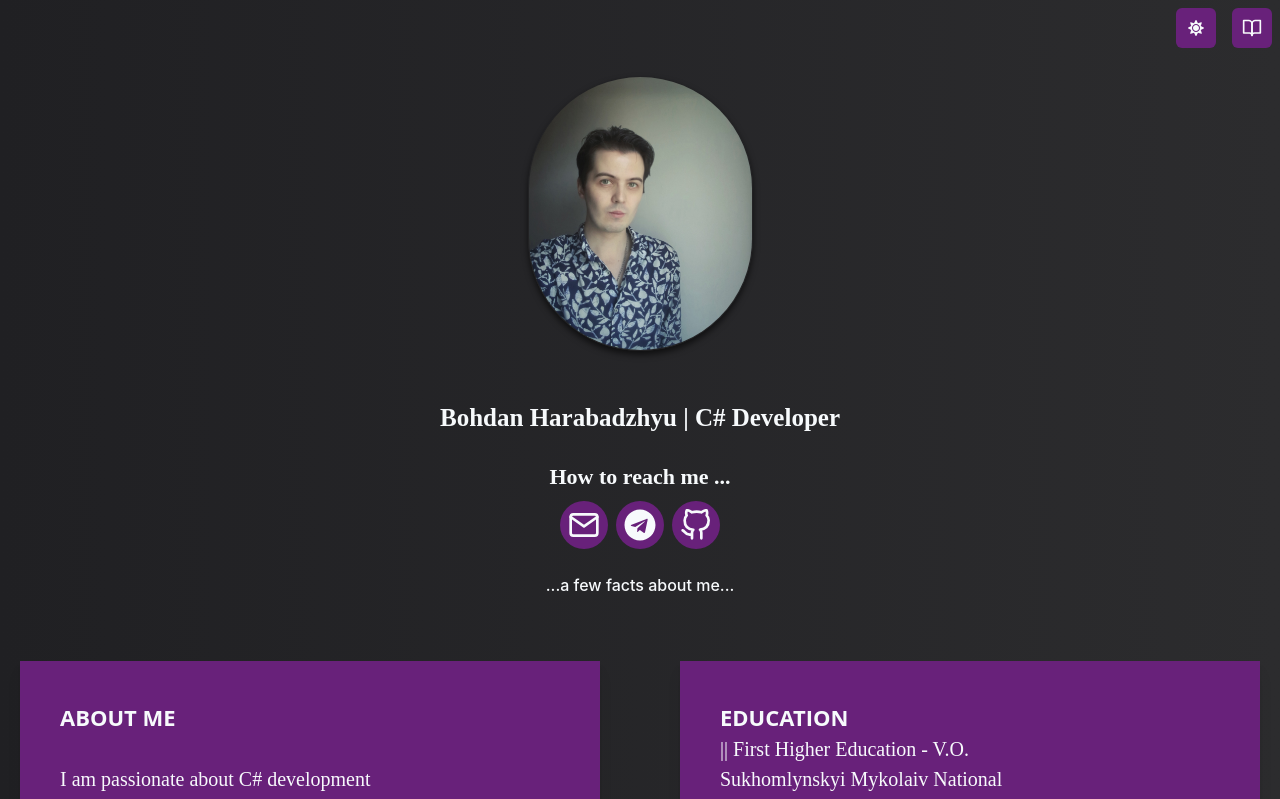
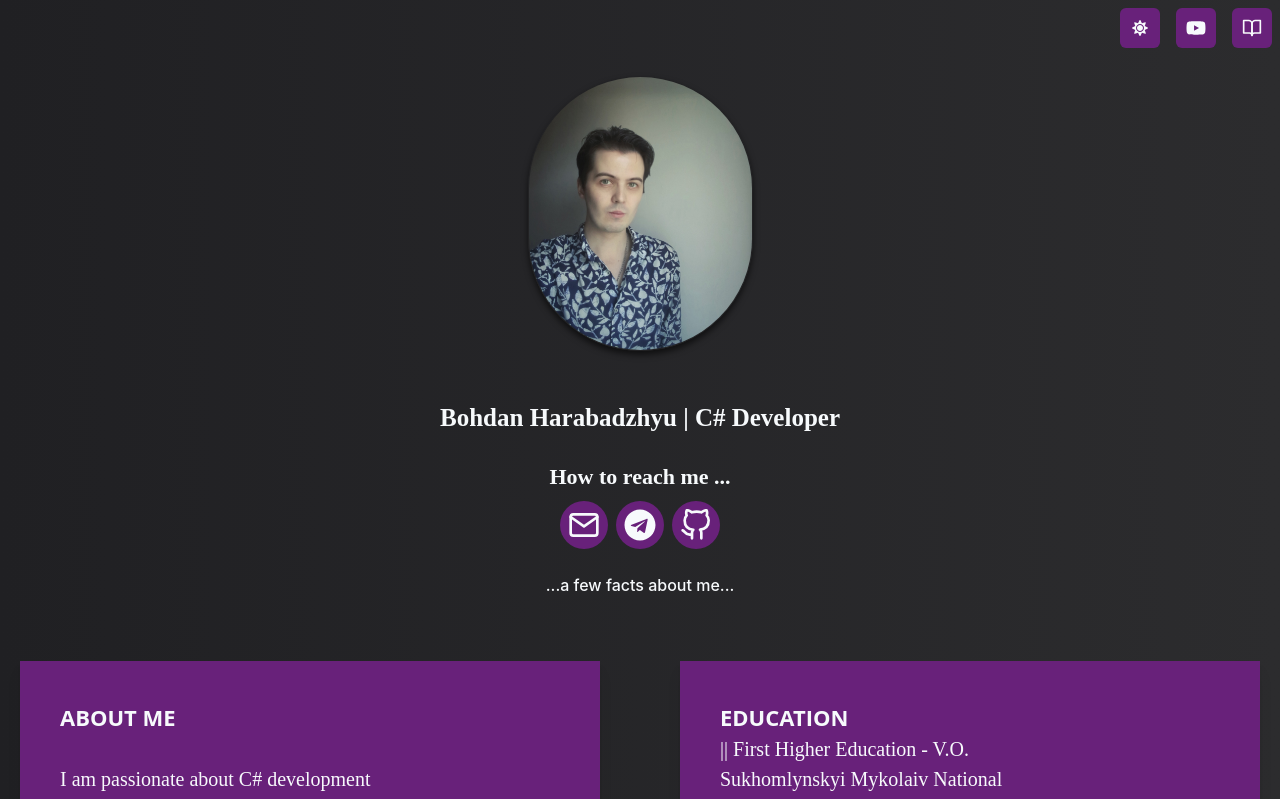
Before and after one commit to TheMysteriousStranger90/bohdan-harabadzhyu-homepage, a Next.js app: page / in a window 1280 px wide. Shown: the top 799 px of the page. Built offline with nearby package versions, Linux system fonts and the light colour scheme.

Commit message:
add YouTubeButton

```diff
--- a/src/components/sections/HeroSection.tsx
+++ b/src/components/sections/HeroSection.tsx
@@ -16,6 +16,7 @@ import InfoCard from '@/components/sections/InfoCard';
 import ContactIcon from '@/components/ui/ContactIcon';
 import ThemeToggleButton from '@/components/ui/ThemeToggleButton';
 import LinksMenuButton from '@/components/ui/LinksMenuButton';
+import YouTubeButton from '@/components/ui/YouTubeButton';
 import { MY_INFORMATION } from '@/data/myInformation';
 
 const HeroSection: React.FC = () => {
@@ -40,6 +41,7 @@ const HeroSection: React.FC = () => {
       <Box position="absolute" top={2} right={2}>
         <Stack direction="row" spacing={4}>
           <ThemeToggleButton />
+          <YouTubeButton />
           <LinksMenuButton />
         </Stack>
       </Box>
--- /dev/null
+++ b/src/components/ui/YouTubeButton.tsx
@@ -0,0 +1,23 @@
+import React from 'react';
+import { IconButton, useColorModeValue } from '@chakra-ui/react';
+import { FaYoutube } from 'react-icons/fa';
+
+const YouTubeButton: React.FC = () => {
+  const buttonBackground = useColorModeValue('#1363d2', '#68217a');
+  const buttonColor = useColorModeValue('#202023', '#f7fafc');
+
+  return (
+    <IconButton
+      as="a"
+      aria-label="YouTube channel"
+      href="https://www.youtube.com/@TheMysteriousStranger90"
+      target="_blank"
+      rel="noopener noreferrer"
+      icon={<FaYoutube size={20} />}
+      color={buttonColor}
+      backgroundColor={buttonBackground}
+    />
+  );
+};
+
+export default YouTubeButton;
```
Also changed, not shown: src/components/ui/LinksMenuButton.tsx (+6 -20 lines).
